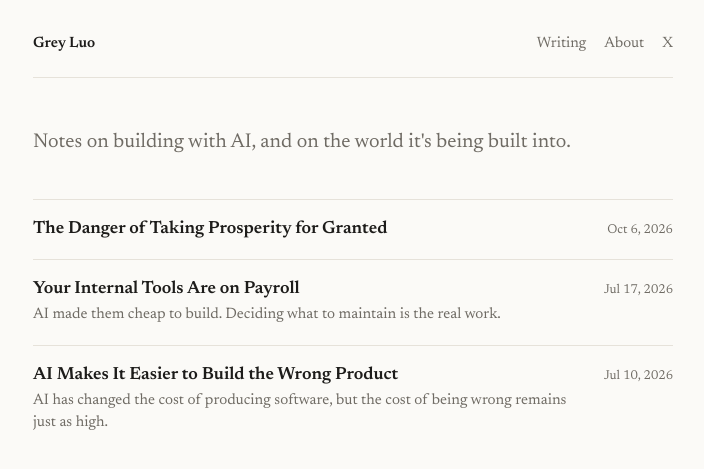
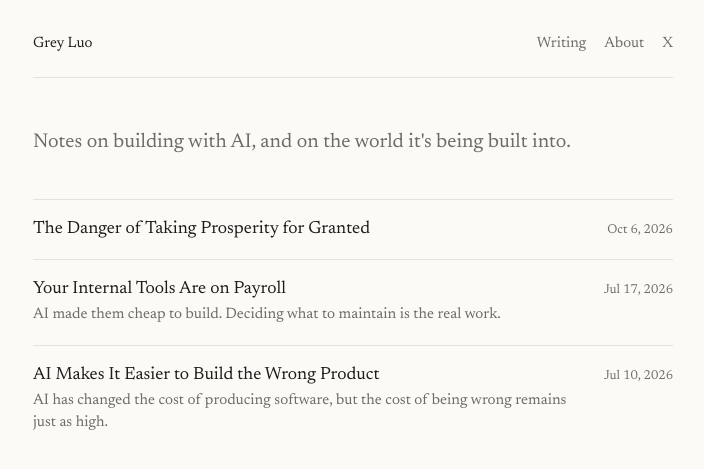
Before and after one commit to greyluo/greyluo.github.io, a Jekyll site: the page built from index.html, in a window 1280 px wide. Shown: the top 469 px of the page, without its empty margins (287-991 px from the left). Built offline with Jekyll 4.4.1, drawn with Linux system fonts in a browser that asks for light colours.

Commit message:
style: use one font weight for all text

```diff
--- a/_layouts/default.html
+++ b/_layouts/default.html
@@ -7,8 +7,8 @@
   {% feed_meta %}
   <link rel="preconnect" href="https://fonts.googleapis.com">
   <link rel="preconnect" href="https://fonts.gstatic.com" crossorigin>
-  <link href="https://fonts.googleapis.com/css2?family=Newsreader:ital,opsz,wght@0,6..72,400;0,6..72,600;1,6..72,400&display=swap" rel="stylesheet">
-  <link rel="stylesheet" href="{{ '/assets/style.css' | relative_url }}">
+  <link href="https://fonts.googleapis.com/css2?family=Newsreader:ital,opsz,wght@0,6..72,400;1,6..72,400&display=swap" rel="stylesheet">
+  <link rel="stylesheet" href="{{ '/assets/style.css' | relative_url }}?v={{ site.time | date: '%s' }}">
 </head>
 <body>
   <header class="site-header">
--- a/assets/style.css
+++ b/assets/style.css
@@ -25,6 +25,7 @@ body {
   background: var(--bg);
   color: var(--text);
   font-family: var(--serif);
+  font-optical-sizing: none;
   font-size: 20px;
   line-height: 1.65;
 }
@@ -40,7 +41,7 @@ a { color: var(--accent); text-underline-offset: 3px; }
   border-bottom: 1px solid var(--rule);
   font-size: 15px;
 }
-.site-name { color: var(--text); font-weight: 600; text-decoration: none; }
+.site-name { color: var(--text); font-weight: 400; text-decoration: none; }
 .site-header nav { display: flex; gap: 18px; }
 .site-header nav a { color: var(--muted); text-decoration: none; }
 .site-header nav a:hover { color: var(--text); }
@@ -60,16 +61,16 @@ main { padding: 48px 0 64px; }
 }
 .post-list a { text-decoration: none; color: var(--text); }
 .post-list a:hover .post-title { color: var(--accent); }
-.post-title { display: block; font-weight: 600; font-size: 1.1rem; line-height: 1.3; }
+.post-title { display: block; font-weight: 400; font-size: 1.1rem; line-height: 1.3; }
 .post-sub { display: block; color: var(--muted); font-size: 0.95rem; margin-top: 4px; line-height: 1.45; }
 .post-list time { font-size: 13px; color: var(--muted); white-space: nowrap; }
 
 .post-header { margin-bottom: 36px; }
-.post-header h1 { font-size: 2.3rem; line-height: 1.15; margin: 0 0 12px; font-weight: 600; }
+.post-header h1 { font-size: 2.3rem; line-height: 1.15; margin: 0 0 12px; font-weight: 400; }
 .subtitle { font-size: 1.2rem; color: var(--muted); font-style: italic; margin: 0 0 16px; line-height: 1.45; }
 .meta { font-size: 14px; color: var(--muted); margin: 0; }
 
-.post-body h2 { font-size: 1.35rem; margin: 2.2em 0 0.4em; line-height: 1.3; }
+.post-body h2 { font-size: 1.35rem; font-weight: 400; margin: 2.2em 0 0.4em; line-height: 1.3; }
 .post-body p { margin: 0 0 1.2em; }
 .post-body blockquote { margin: 1.5em 0; padding-left: 1em; border-left: 3px solid var(--rule); color: var(--muted); }
 
```
